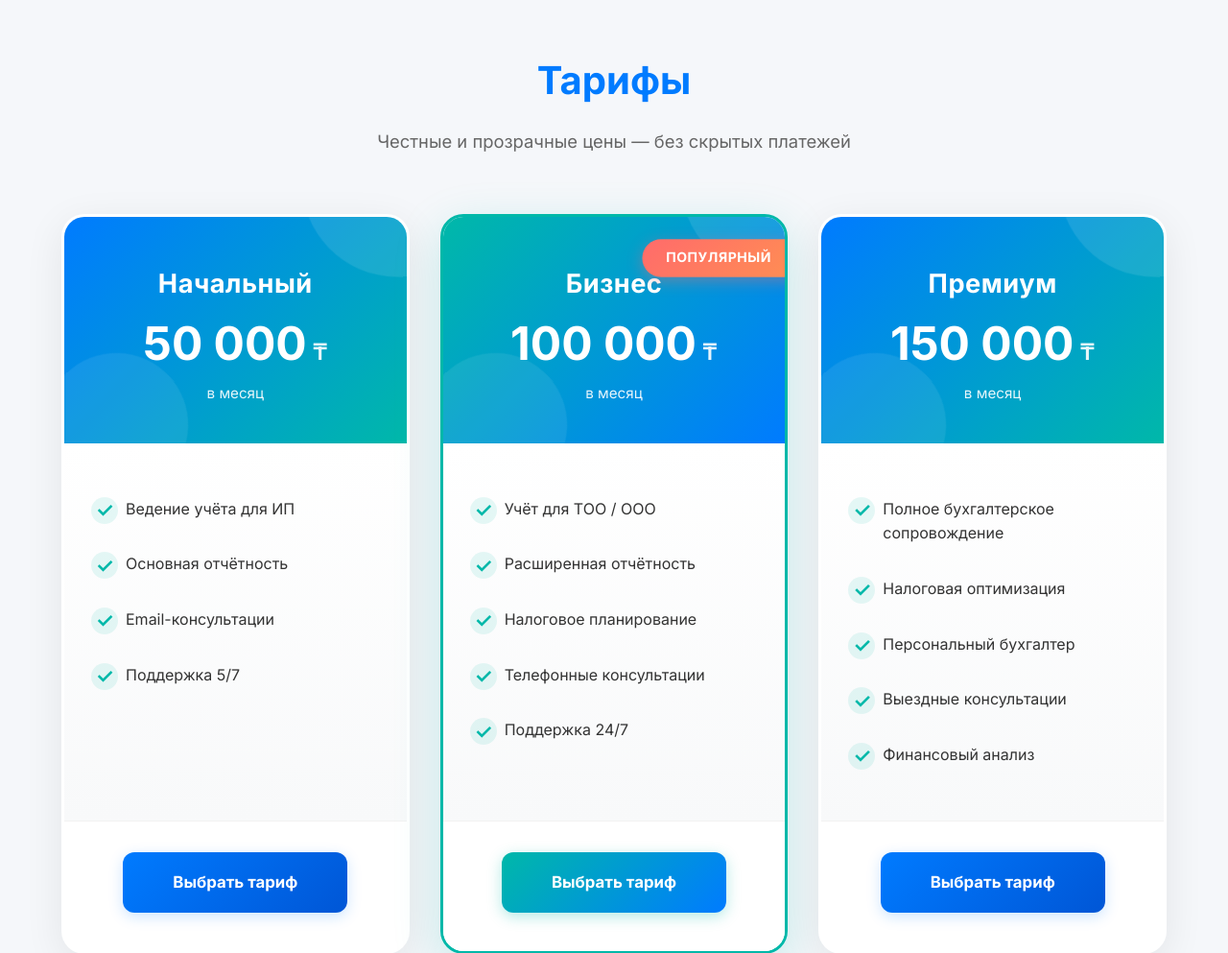
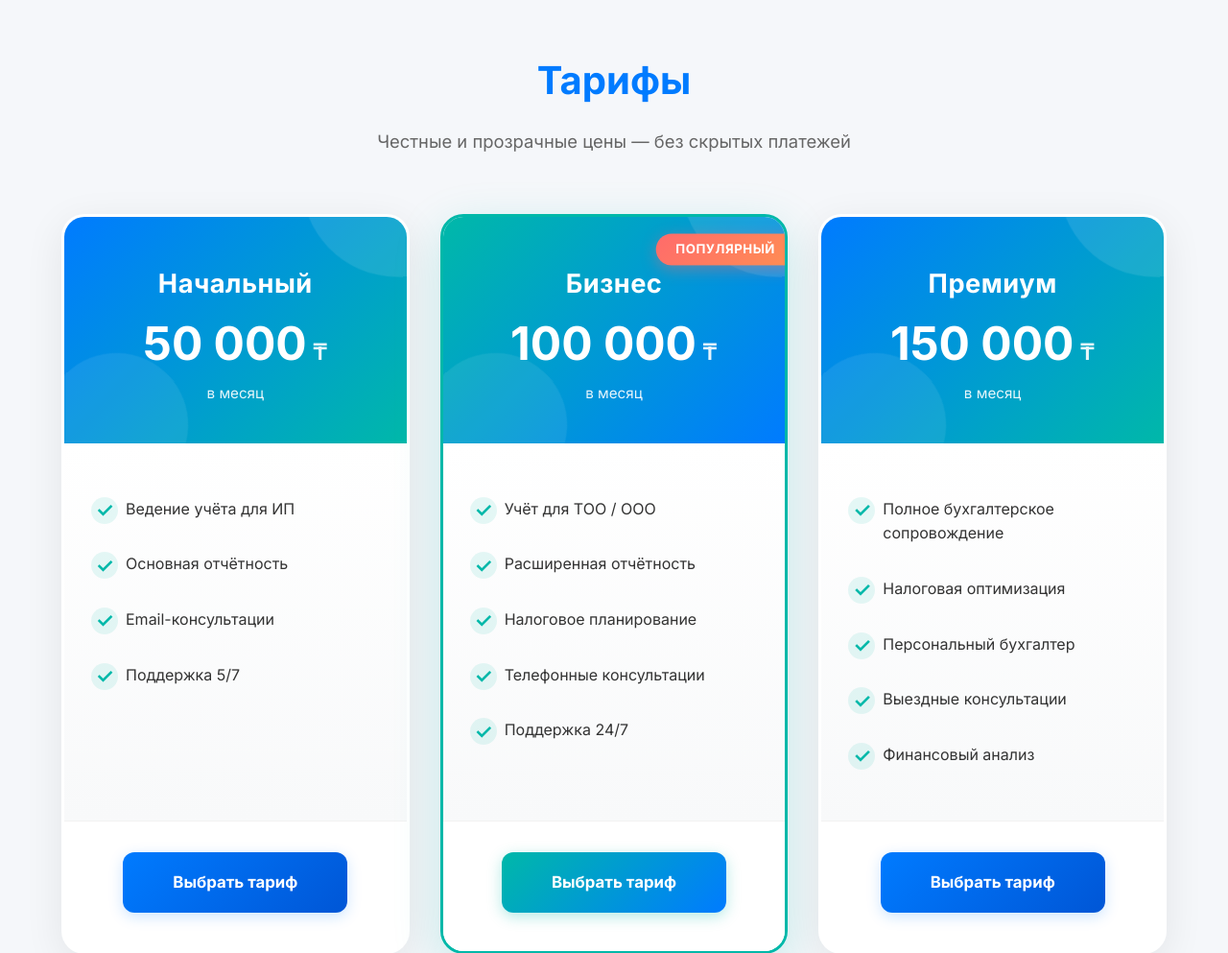
Before and after one commit to Vitalyevich96/accountant, a Flask app: page / in a window 1280 px wide. Shown: the part 3908-4901 px from the top of the page at 96% size. Run offline with Flask 3, Linux system fonts and the light colour scheme.

Commit message:
Update index.html

```diff
--- a/templates/index.html
+++ b/templates/index.html
@@ -576,12 +576,12 @@
 
     .pricing-badge {
         position: absolute;
-        top: 24px;
+        top: 18px;
         right: -8px;
         background: linear-gradient(135deg, #ff6b6b, #ff8e53);
         color: white;
-        padding: 8px 24px;
-        font-size: 0.85em;
+        padding: 6px 20px;
+        font-size: 0.8em;
         font-weight: 700;
         border-radius: 20px 0 0 20px;
         box-shadow: 0 4px 15px rgba(255,107,107,0.4);
@@ -590,6 +590,9 @@
         text-transform: uppercase;
         animation: pulse 2s ease-in-out infinite;
     }
+
+
+
 
     @keyframes pulse {
         0%, 100% {
```
